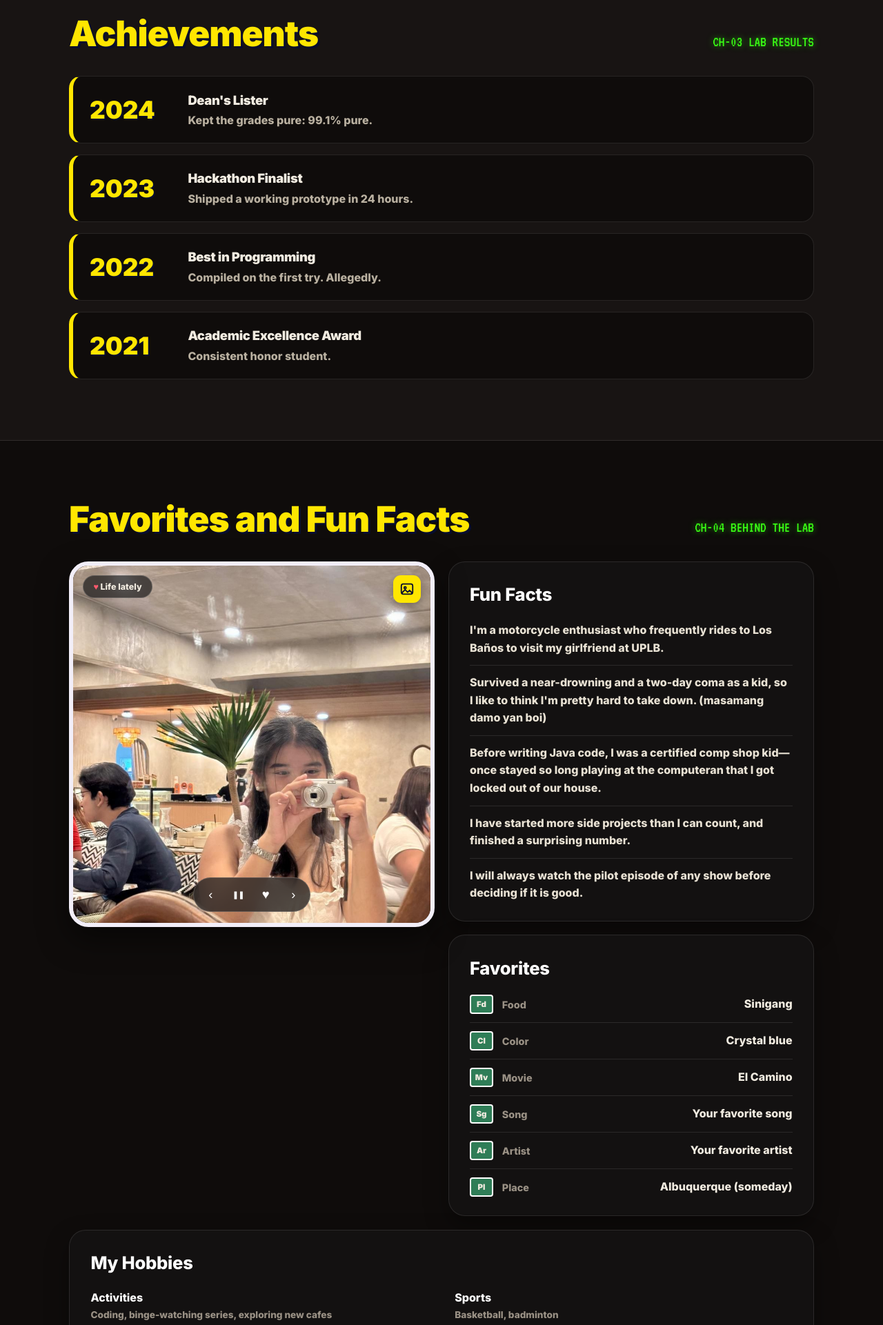
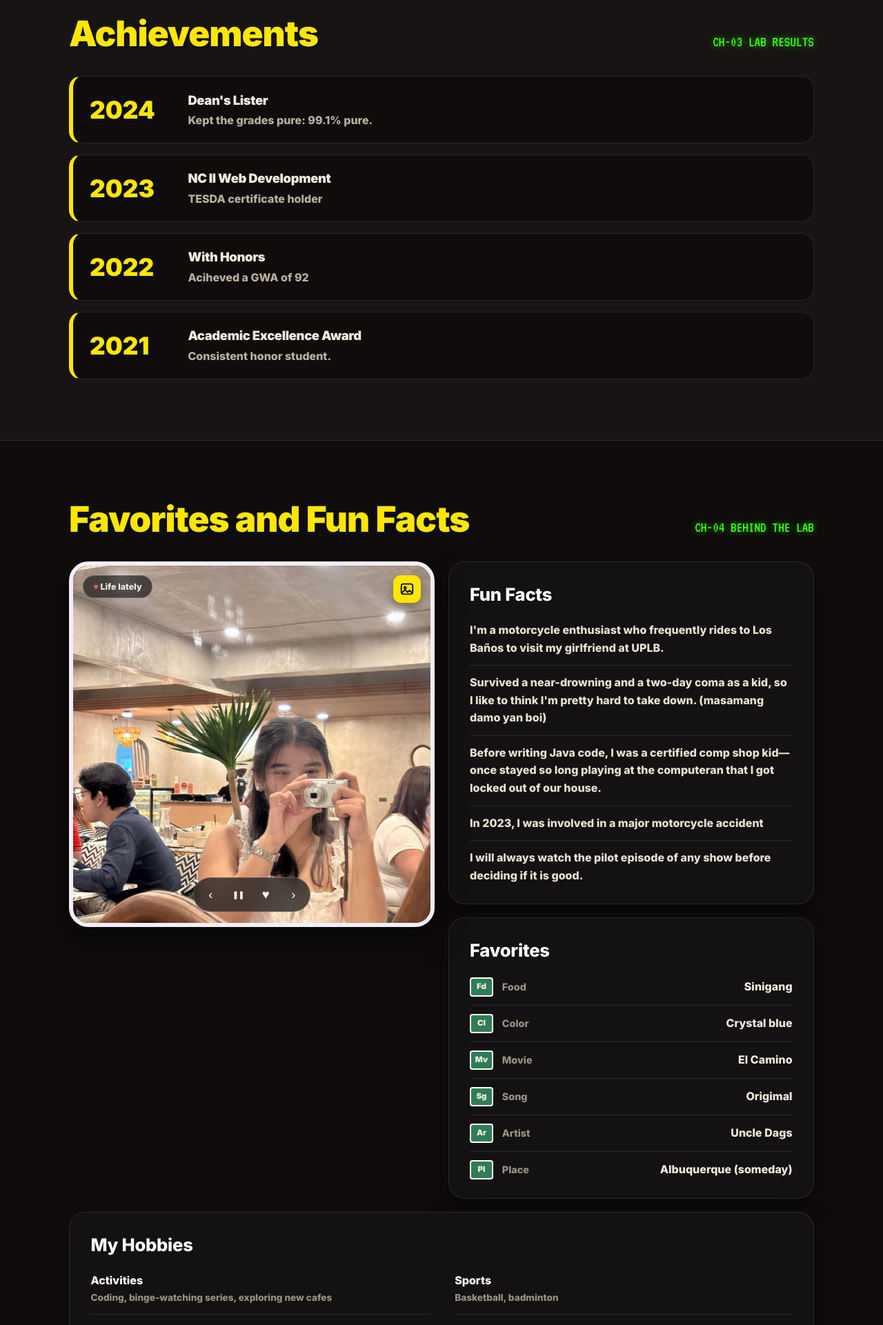
Before and after one commit to eziofonte/java-portfolio, a Spring Boot app: page /giovanni in a window 1280 px wide. Shown: the part 1458-3379 px from the top of the page at 69% size. Run offline with Spring Boot 4, Linux system fonts and the light colour scheme.

Commit message:
last min fix kay martha

```diff
--- a/src/main/java/com/group/portfolio/giovanni/GiovanniController.java
+++ b/src/main/java/com/group/portfolio/giovanni/GiovanniController.java
@@ -80,8 +80,8 @@ public class GiovanniController {
         // ===== ACHIEVEMENTS =====
         m.addAttribute("awards", List.of(
             new Award("2024", "Dean's Lister", "Kept the grades pure: 99.1% pure."),
-            new Award("2023", "Hackathon Finalist", "Shipped a working prototype in 24 hours."),
-            new Award("2022", "Best in Programming", "Compiled on the first try. Allegedly."),
+            new Award("2023", "NC II Web Development", "TESDA certificate holder"),
+            new Award("2022", "With Honors", "Aciheved a GWA of 92"),
             new Award("2021", "Academic Excellence Award", "Consistent honor student.")));
 
         // ===== FAVORITES =====
@@ -89,8 +89,8 @@ public class GiovanniController {
             new Favorite("Fd", "Favorite food", "Sinigang"),
             new Favorite("Cl", "Favorite color", "Crystal blue"),
             new Favorite("Mv", "Favorite movie", "El Camino"),
-            new Favorite("Sg", "Favorite song", "Your favorite song"),
-            new Favorite("Ar", "Favorite artist", "Your favorite artist"),
+            new Favorite("Sg", "Favorite song", "Origimal"),
+            new Favorite("Ar", "Favorite artist", "Uncle Dags"),
             new Favorite("Pl", "Favorite place", "Albuquerque (someday)")));
 
         // ===== SKILLS AND TALENTS =====
@@ -122,7 +122,7 @@ public class GiovanniController {
             "I'm a motorcycle enthusiast who frequently rides to Los Baños to visit my girlfriend at UPLB.",
             "Survived a near-drowning and a two-day coma as a kid, so I like to think I'm pretty hard to take down. (masamang damo yan boi)",
             "Before writing Java code, I was a certified comp shop kid—once stayed so long playing at the computeran that I got locked out of our house.    ",
-            "I have started more side projects than I can count, and finished a surprising number.",
+            "In 2023, I was involved in a major motorcycle accident",
             "I will always watch the pilot episode of any show before deciding if it is good."));
         return "giovanni/index";
     }
--- a/src/main/resources/templates/dwayne/index.html
+++ b/src/main/resources/templates/dwayne/index.html
@@ -110,7 +110,7 @@
           <div class="section-content">
             <div class="section-heading" data-reveal>
                 <p class="eyebrow"><span>02</span><span></span></p>
-                <h2 class="statement" id="work-title">Made with <em>love.</em></h2>
+                <h2 class="statement" id="work-title">Made with <em></em></h2>
             </div>
             <article class="featured-project">
                 <div class="project-preview" data-reveal role="region" aria-roledescription="carousel" aria-label="Academic Performance Predictor screenshots">
--- a/src/main/resources/templates/martha/index.html
+++ b/src/main/resources/templates/martha/index.html
@@ -1073,7 +1073,7 @@
       made with ♡ by martha issabelle
     </span>
 
-    <a href="#/cards">
+    <a href="#/cards" id="footer-card-link" hidden>
       choose another card ↑
     </a>
 
@@ -1108,6 +1108,8 @@
       if (!allowedPages.includes(page)) {
         page = "home";
       }
+
+      document.getElementById("footer-card-link").hidden = page === "home";
 
       pages.forEach((section) => {
 
```
Also changed, not shown: 2 other files.
